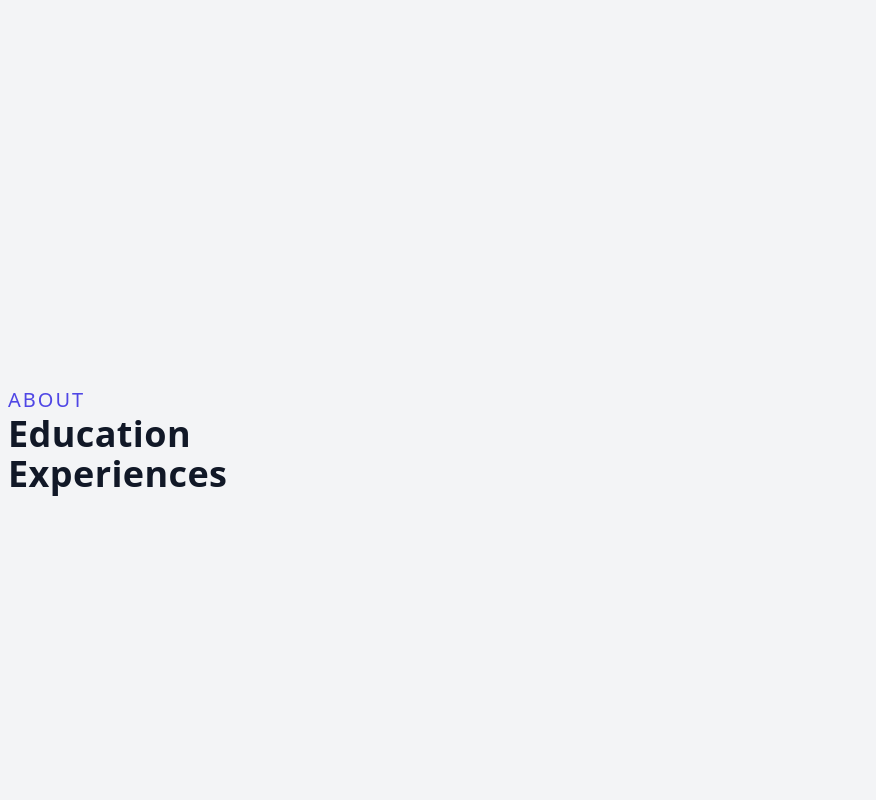
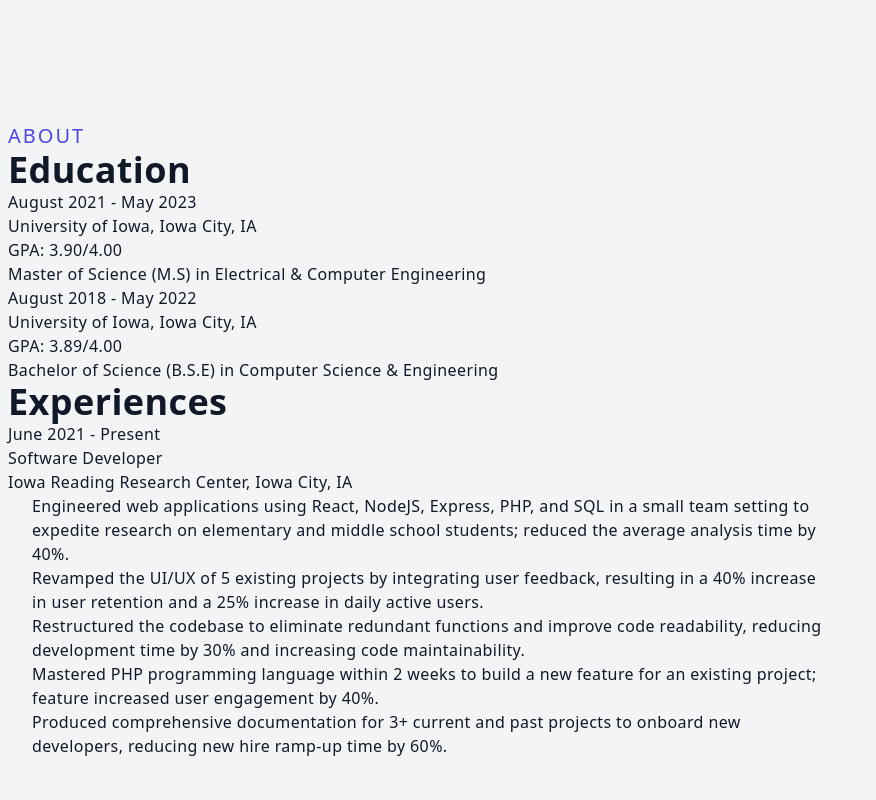
Before and after one commit to kevintdao/kevintdao.github.io, a React (Vite) app: page / in a window 1280 px wide. Shown: the part 760-1560 px from the top of the page, without its empty margins (0-876 px from the left). Built offline with nearby package versions, Linux system fonts and the light colour scheme.

Commit message:
Fix navbar and add layout for about section

```diff
--- a/src/components/About.tsx
+++ b/src/components/About.tsx
@@ -1,3 +1,33 @@
+const educations = [
+  {
+    date: "August 2021 - May 2023",
+    school: "University of Iowa, Iowa City, IA",
+    gpa: "GPA: 3.90/4.00",
+    degree: "Master of Science (M.S) in Electrical & Computer Engineering",
+  },
+  {
+    date: "August 2018 - May 2022",
+    school: "University of Iowa, Iowa City, IA",
+    gpa: "GPA: 3.89/4.00",
+    degree: "Bachelor of Science (B.S.E) in Computer Science & Engineering",
+  },
+];
+
+const experiences = [
+  {
+    date: "June 2021 - Present",
+    position: "Software Developer",
+    company: "Iowa Reading Research Center, Iowa City, IA",
+    items: [
+      "Engineered web applications using React, NodeJS, Express, PHP, and SQL in a small team setting to expedite research on elementary and middle school students; reduced the average analysis time by 40%.",
+      "Revamped the UI/UX of 5 existing projects by integrating user feedback, resulting in a 40% increase in user retention and a 25% increase in daily active users.",
+      "Restructured the codebase to eliminate redundant functions and improve code readability, reducing development time by 30% and increasing code maintainability.",
+      "Mastered PHP programming language within 2 weeks to build a new feature for an existing project; feature increased user engagement by 40%.",
+      "Produced comprehensive documentation for 3+ current and past projects to onboard new developers, reducing new hire ramp-up time by 60%.",
+    ],
+  },
+];
+
 const About = () => {
   return (
     <section
@@ -10,7 +40,29 @@ const About = () => {
             About
           </p>
           <h2>Education</h2>
+          {educations.map((education) => (
+            <div>
+              <p>{education.date}</p>
+              <p>{education.school}</p>
+              <p>{education.gpa}</p>
+              <p>{education.degree} </p>
+            </div>
+          ))}
           <h2>Experiences</h2>
+          {experiences.map((experience) => (
+            <div>
+              <p>{experience.date}</p>
+              <p>{experience.position}</p>
+              <p>{experience.company}</p>
+              <ul className="list-outside list-desc ml-6">
+                {experience.items.map((item) => (
+                  <li className="cursor-default" key={item}>
+                    {item}
+                  </li>
+                ))}
+              </ul>
+            </div>
+          ))}
         </div>
       </div>
     </section>
--- a/src/components/Navbar.tsx
+++ b/src/components/Navbar.tsx
@@ -32,8 +32,8 @@ const Navbar = () => {
   };
 
   return (
-    <nav className="fixed w-full h-16 shadow-xl z-50">
-      <div className="flex justify-between items-center w-full h-full px-2 2xl:px-16">
+    <header className="fixed w-full h-16 shadow-xl z-[100] bg-gray-50">
+      <nav className="flex justify-between items-center w-full h-full px-2 2xl:px-16">
         <div className="text-2xl font-bold">Kevin Dao</div>
 
         <div>
@@ -51,7 +51,7 @@ const Navbar = () => {
             <AiOutlineMenu size={24} />
           </div>
         </div>
-      </div>
+      </nav>
 
       {/* mobile side menu */}
       <div
@@ -86,7 +86,7 @@ const Navbar = () => {
           </div>
         </div>
       </div>
-    </nav>
+    </header>
   );
 };
 
```
